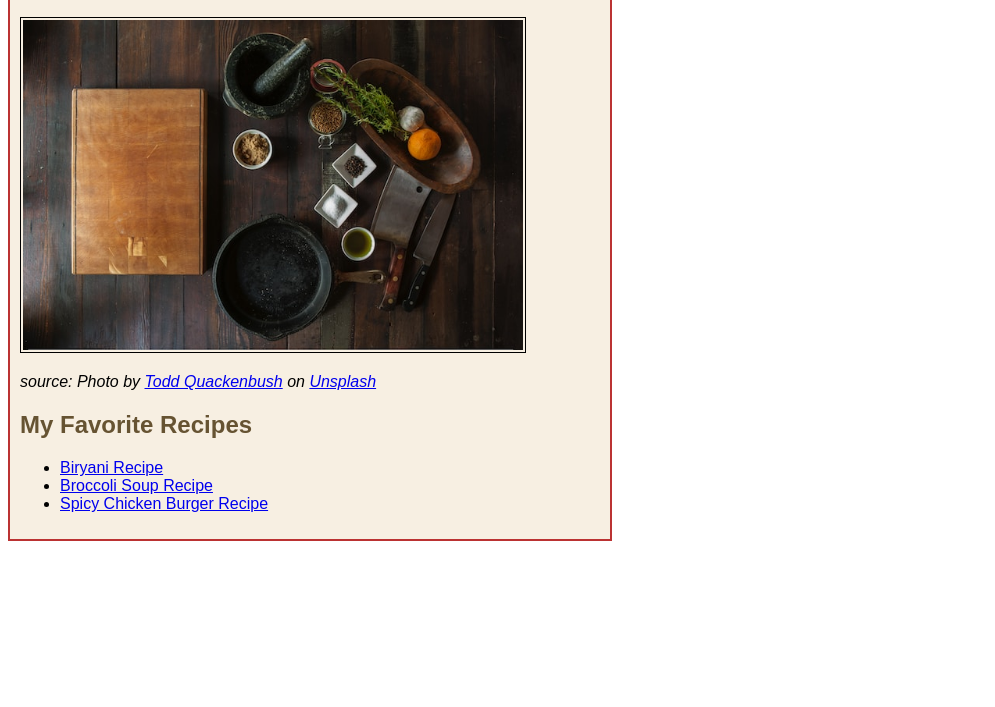
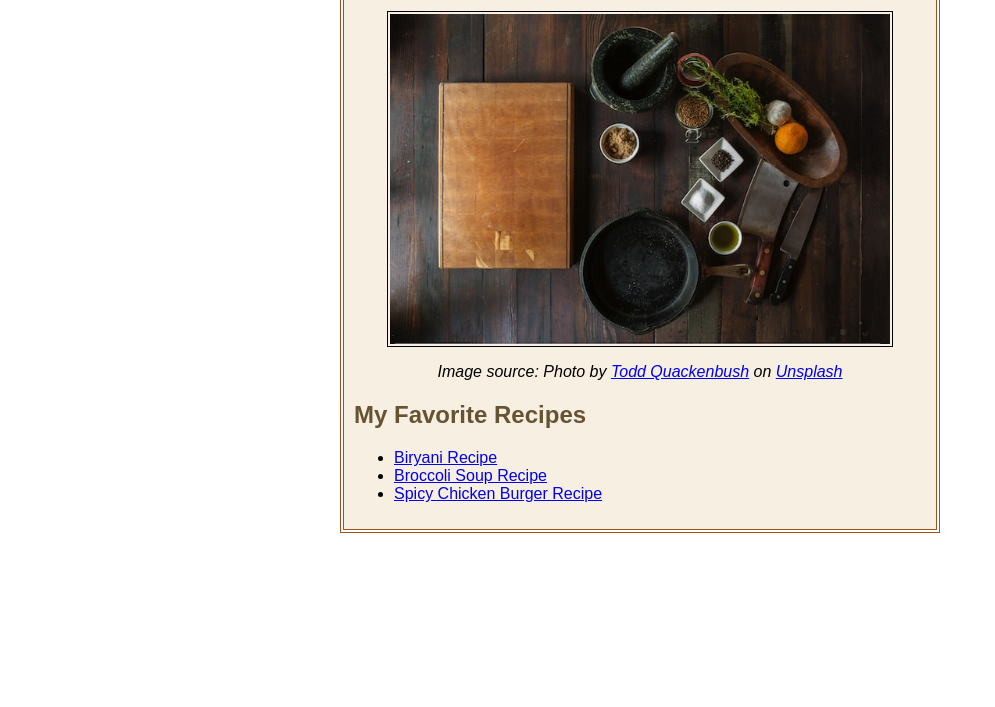
Before and after one commit to sd4483/odin-recipes, a plain HTML site: page index.html in a window 1280 px wide. Shown: the part 93-800 px from the top of the page, without its empty margins (0-995 px from the left). Drawn offline with Linux system fonts and the light colour scheme.

Commit message:
Centre page content horizontally

```diff
--- a/css/styles.css
+++ b/css/styles.css
@@ -1,7 +1,10 @@
 body {
     width: 600px;
-    border: 2px solid rgb(187, 50, 50);
+    border: 4px rgb(166, 80, 26);
+    border-style: double;
     font-family: Arial, Helvetica, sans-serif;
+    margin: 0 auto;
+    box-sizing: border-box;
 }
 
 .content {
@@ -12,6 +15,8 @@ body {
 .featured-image {
     border: 1px solid black;
     padding: 2px;
+    display: block;
+    margin: 0 auto;
 }
 
 .main-heading {
@@ -28,3 +33,11 @@ body {
 .page-heading, .section-heading {
     color: rgb(102, 83, 50);
 }
+
+.page-heading {
+    text-align: center;
+}
+
+.source-info {
+    text-align: center;
+}
--- a/index.html
+++ b/index.html
@@ -10,8 +10,8 @@
     <div class="content">
         <h1 class="main-heading"><a href="../index.html">Odin Recipes</a></h1>
         <img class="featured-image" src="./images/cooking.jpg" alt="An image of cooking book, utensils and some ingredients on a counter" width="500" height="auto">
-        <p>
-            <i>source: Photo by <a href="https://unsplash.com/@toddquackenbush?utm_content=creditCopyText&utm_medium=referral&utm_source=unsplash" target="_blank" rel="noreferer">Todd Quackenbush</a> on <a href="https://unsplash.com/photos/black-mortar-and-pestle-beside-brown-box-in-top-view-photography-x5SRhkFajrA?utm_content=creditCopyText&utm_medium=referral&utm_source=unsplash" target="_blank" rel="noreferer">Unsplash</a></i>
+        <p class="source-info">
+            <i>Image source: Photo by <a href="https://unsplash.com/@toddquackenbush?utm_content=creditCopyText&utm_medium=referral&utm_source=unsplash" target="_blank" rel="noreferer">Todd Quackenbush</a> on <a href="https://unsplash.com/photos/black-mortar-and-pestle-beside-brown-box-in-top-view-photography-x5SRhkFajrA?utm_content=creditCopyText&utm_medium=referral&utm_source=unsplash" target="_blank" rel="noreferer">Unsplash</a></i>
         </p>
         <h2 class="section-heading">My Favorite Recipes</h2>
         <ul>
```
